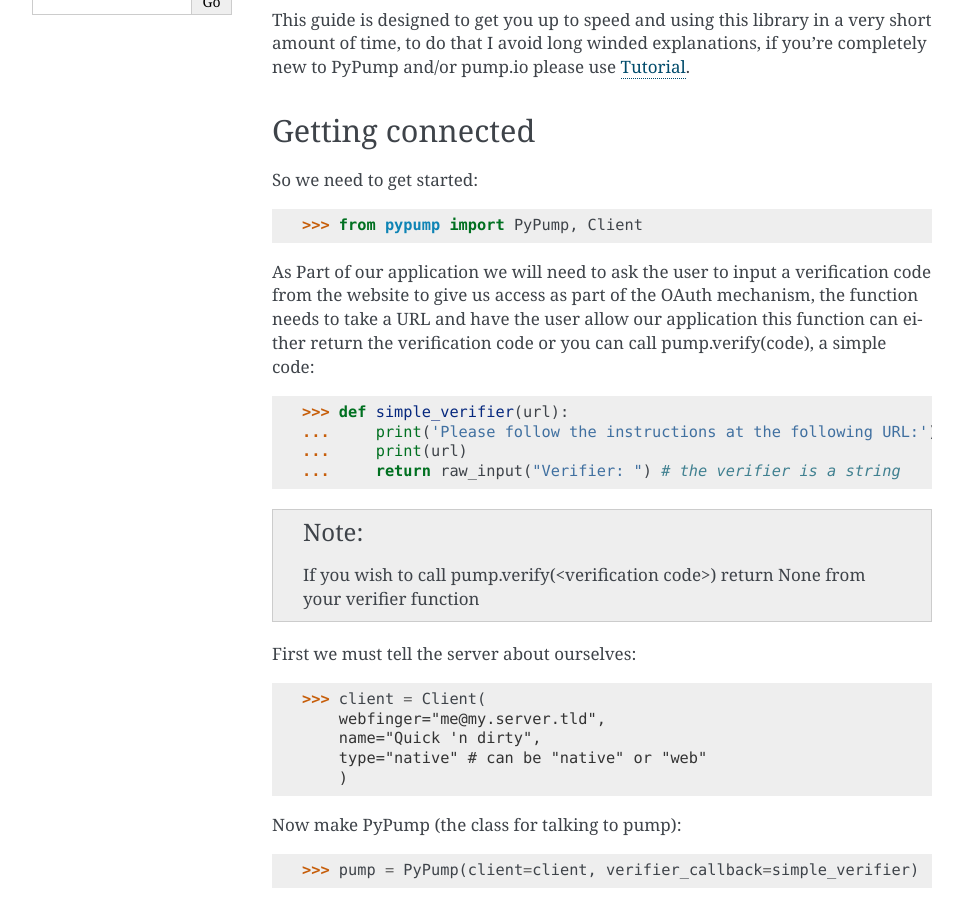
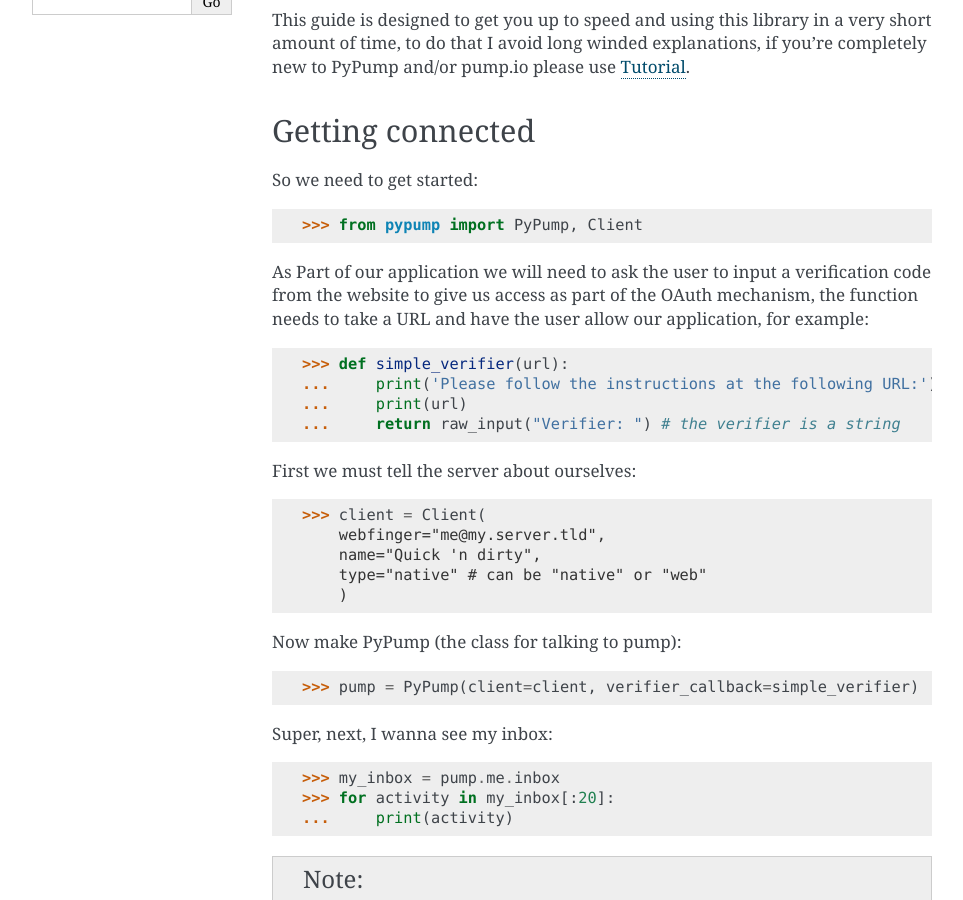
Before and after one commit to tsyesika/PyPump, a Sphinx documentation site: the page built from docs/gettingstarted/qnd.rst, in a window 1280 px wide and 900 px high, scrolled down 303 px. Shown: the whole window, without its empty margins (148-1111 px from the left). Built offline with Sphinx 7.4.7, drawn with Linux system fonts in a browser that asks for light colours.

Commit message:
Remove pump.verify from qnd

```diff
--- a/docs/gettingstarted/qnd.rst
+++ b/docs/gettingstarted/qnd.rst
@@ -17,15 +17,12 @@
 
 As Part of our application we will need to ask the user to input a verification code
 from the website to give us access as part of the OAuth mechanism, the function needs
-to take a URL and have the user allow our application this function can either return
-the verification code or you can call pump.verify(code), a simple code::
+to take a URL and have the user allow our application, for example::
 
     >>> def simple_verifier(url):
     ...     print('Please follow the instructions at the following URL:')
     ...     print(url)
     ...     return raw_input("Verifier: ") # the verifier is a string
-
-.. note:: If you wish to call pump.verify(<verification code>) return None from your verifier function
 
 First we must tell the server about ourselves::
 
```
